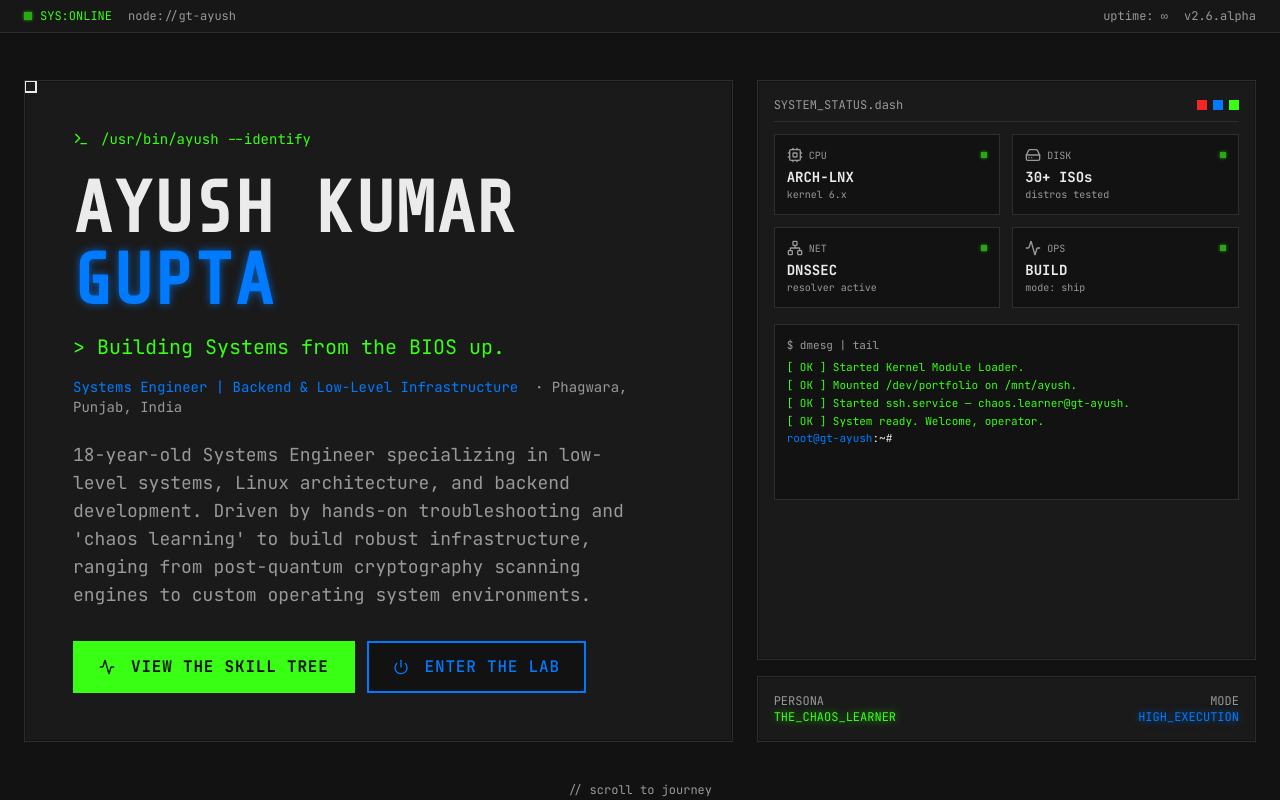
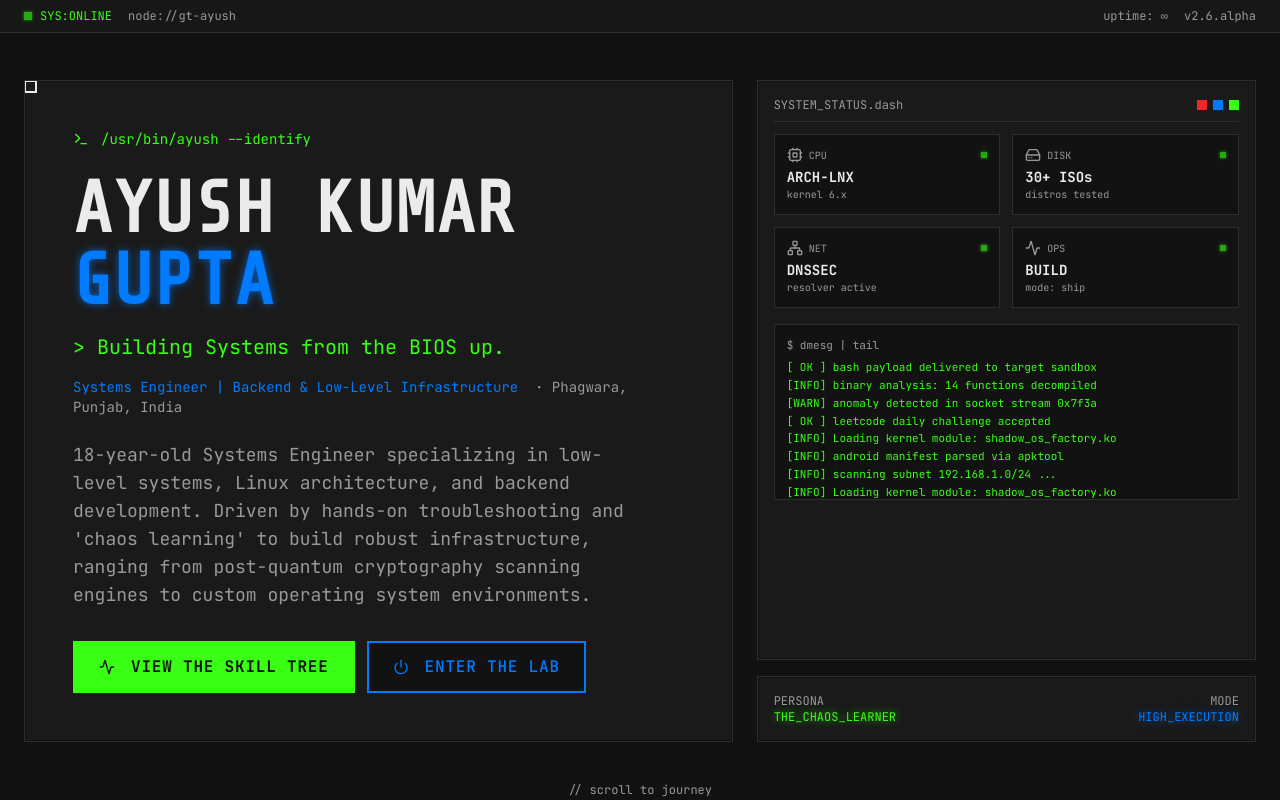
Before and after one commit to gt-ayush/portfolio-root, a React (Vite) app: page / in a window 1280 px wide. Shown: the top 800 px of the page. Built offline with nearby package versions, Linux system fonts and the light colour scheme.

Commit message:
Changes
Co-authored-by: gt-ayush <206460708+gt-ayush@users.noreply.github.com>

```diff
--- a/src/components/Hero.tsx
+++ b/src/components/Hero.tsx
@@ -1,11 +1,45 @@
-import React, { useEffect, useState } from 'react';
+import React, { useEffect, useRef, useState } from 'react';
 import { Activity, ChevronDown, Cpu, HardDrive, Network, Power, Terminal } from 'lucide-react';
 import { Button } from '@/components/ui/button';
 import { personal } from '@/data/profile';
 
+const terminalSnippets = [
+  '[ OK ] Mounted /dev/portfolio on /mnt/ayush',
+  '[ OK ] Started ssh.service — chaos.learner@gt-ayush',
+  '[ OK ] System ready. Welcome, operator.',
+  '[INFO] Loading kernel module: shadow_os_factory.ko',
+  '[INFO] quantum_sentinel daemon started pid=4821',
+  '[INFO] DNS resolver listening on 127.0.0.1:53',
+  '[INFO] kotman orchestrator: 7 containers running',
+  '[ OK ] time_based_encryption key rotation complete',
+  '[WARN] anomaly detected in socket stream 0x7f3a',
+  '[ OK ] reverse engineering toolkit initialized',
+  '[INFO] scanning subnet 192.168.1.0/24 ...',
+  '[ OK ] handshake with post-quantum cipher suite',
+  '[INFO] android manifest parsed via apktool',
+  '[ OK ] UEFI boot entry verified',
+  '[WARN] privilege escalation vector mitigated',
+  '[INFO] shadow_web backend: django 5.1 stable',
+  '[ OK ] mesh network backend synchronized',
+  '[INFO] VPS health check: 99.9% uptime',
+  '[ OK ] docker image built in 12.4s',
+  '[INFO] threat intelligence feed updated',
+  '[ OK ] bash payload delivered to target sandbox',
+  '[INFO] pqc lattice signature verified',
+  '[WARN] brute-force attempt blocked: iptables drop',
+  '[ OK ] SSL/TLS certificate chain validated',
+  '[INFO] binary analysis: 14 functions decompiled',
+  '[ OK ] wireless adapter switched to monitor mode',
+  '[INFO] ansible playbook finished: 0 failures',
+  '[ OK ] postgresql replica in sync',
+  '[INFO] kaggle notebook kernel executed',
+  '[ OK ] leetcode daily challenge accepted',
+];
+
 const Hero = () => {
   const [text, setText] = useState('');
   const [boot, setBoot] = useState<string[]>([]);
+  const terminalRef = useRef<HTMLDivElement>(null);
   const fullText = '> Building Systems from the BIOS up.';
 
   const bootLines = [
@@ -26,13 +60,37 @@ const Hero = () => {
   }, []);
 
   useEffect(() => {
+    // Seed the initial boot sequence
     let i = 0;
-    const t = setInterval(() => {
-      if (i < bootLines.length) { setBoot((b) => [...b, bootLines[i]]); i++; }
-      else clearInterval(t);
+    const seed = setInterval(() => {
+      if (i < bootLines.length) {
+        setBoot((b) => [...b, bootLines[i]]);
+        i++;
+      } else {
+        clearInterval(seed);
+      }
     }, 350);
-    return () => clearInterval(t);
+    return () => clearInterval(seed);
   }, []);
+
+  useEffect(() => {
+    // Continuous random terminal stream
+    const stream = setInterval(() => {
+      const next = terminalSnippets[Math.floor(Math.random() * terminalSnippets.length)];
+      setBoot((b) => {
+        const updated = [...b, next];
+        return updated.length > 28 ? updated.slice(updated.length - 28) : updated;
+      });
+    }, 140);
+    return () => clearInterval(stream);
+  }, []);
+
+  useEffect(() => {
+    // Auto-scroll to latest line
+    if (terminalRef.current) {
+      terminalRef.current.scrollTop = terminalRef.current.scrollHeight;
+    }
+  }, [boot]);
 
   const scrollTo = (id: string) =>
     document.getElementById(id)?.scrollIntoView({ behavior: 'smooth' });
```
